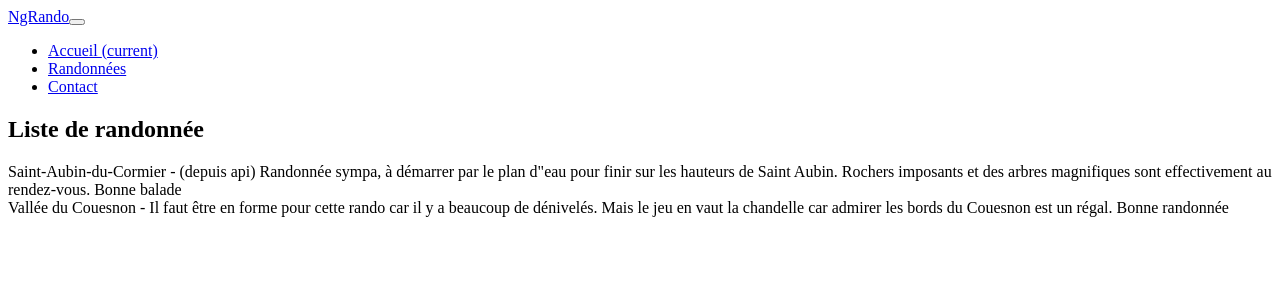
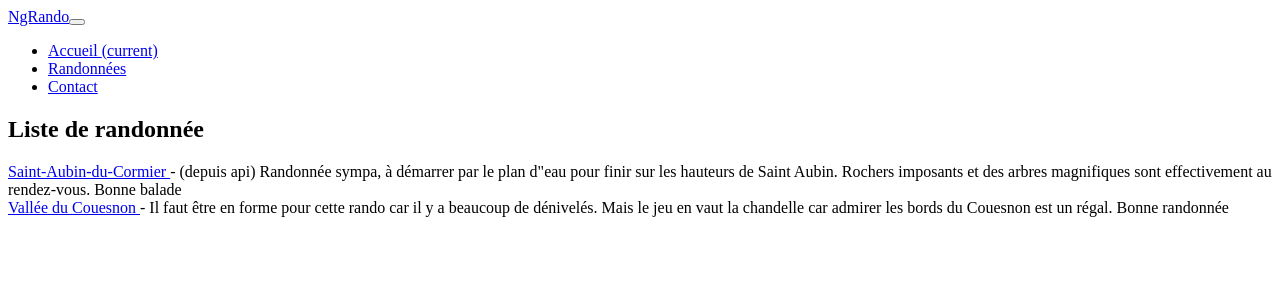
Before and after one commit to ralexandre75/angular-rando, an Angular app: page /hikes in a window 1280 px wide. Shown: the top 300 px of the page. Built offline with nearby package versions, Linux system fonts and the light colour scheme.

Commit message:
créer un lien incluant les paramètres 2

```diff
--- a/src/app/api/hikes.json
+++ b/src/app/api/hikes.json
@@ -1,5 +1,6 @@
 [
     {
+      "id": 1,
       "name": "Saint-Aubin-du-Cormier",
       "region": "Bretagne",
       "area": "Ille-et-Vilaine",
@@ -12,6 +13,7 @@
       "evaluation": [4, 5, 3]
     },
     {
+      "id": 2,
       "name": "Vallée du Couesnon",
       "region": "Bretagne",
       "area": "Ille-et-Vilaine",
--- a/src/app/hike/hike-list.component.html
+++ b/src/app/hike/hike-list.component.html
@@ -1,5 +1,5 @@
 <h2>Liste de randonnée</h2>
 
 <div *ngFor="let hike of hikes">
-    {{hike.name}} - {{hike.description}}
+    <a [routerLink] = "['/hikes', 'hikes.id']" >  {{hike.name}} </a> - {{hike.description}}
 </div>
--- a/src/app/hike/hike.ts
+++ b/src/app/hike/hike.ts
@@ -1,4 +1,5 @@
 export class Hike {
+    id: number;
     name: string;
     area: string;
     region: string;
```
Also changed, not shown: src/app/hike/hike.module.ts (+7 -1 lines).
